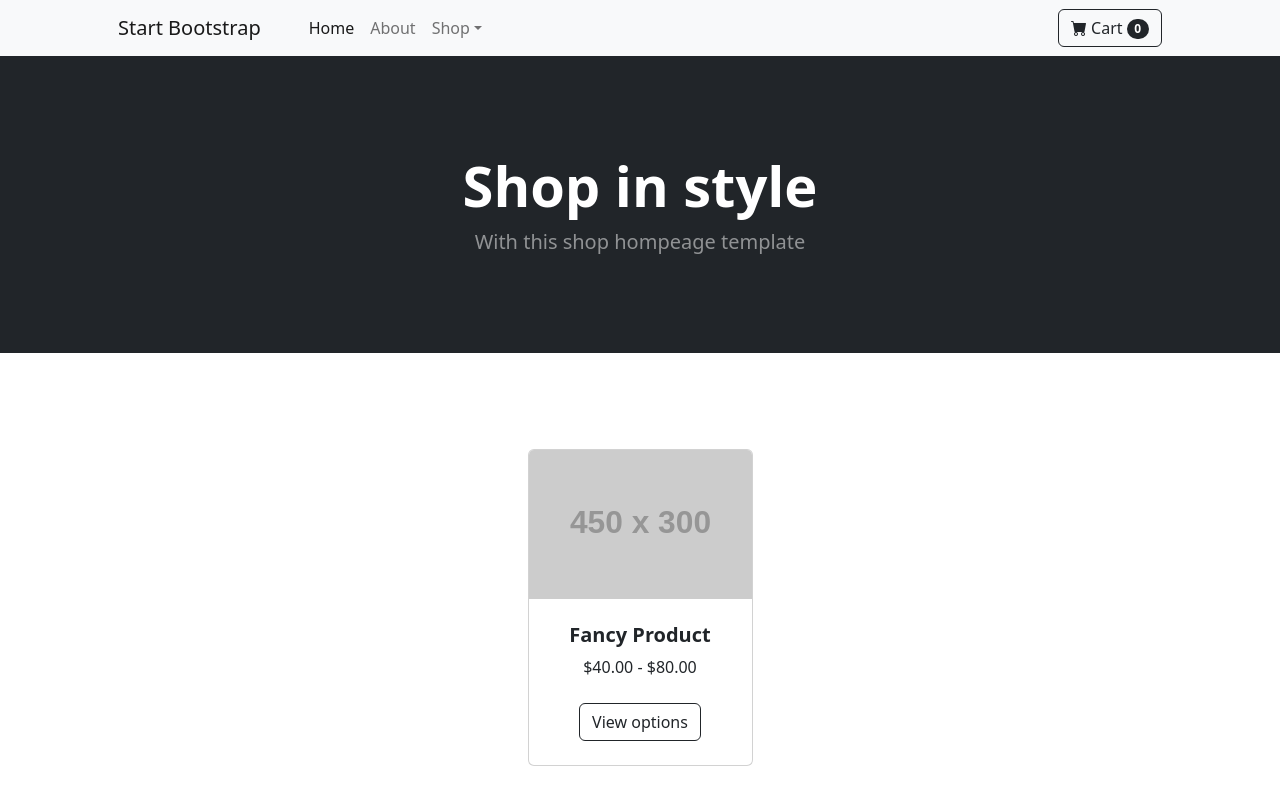
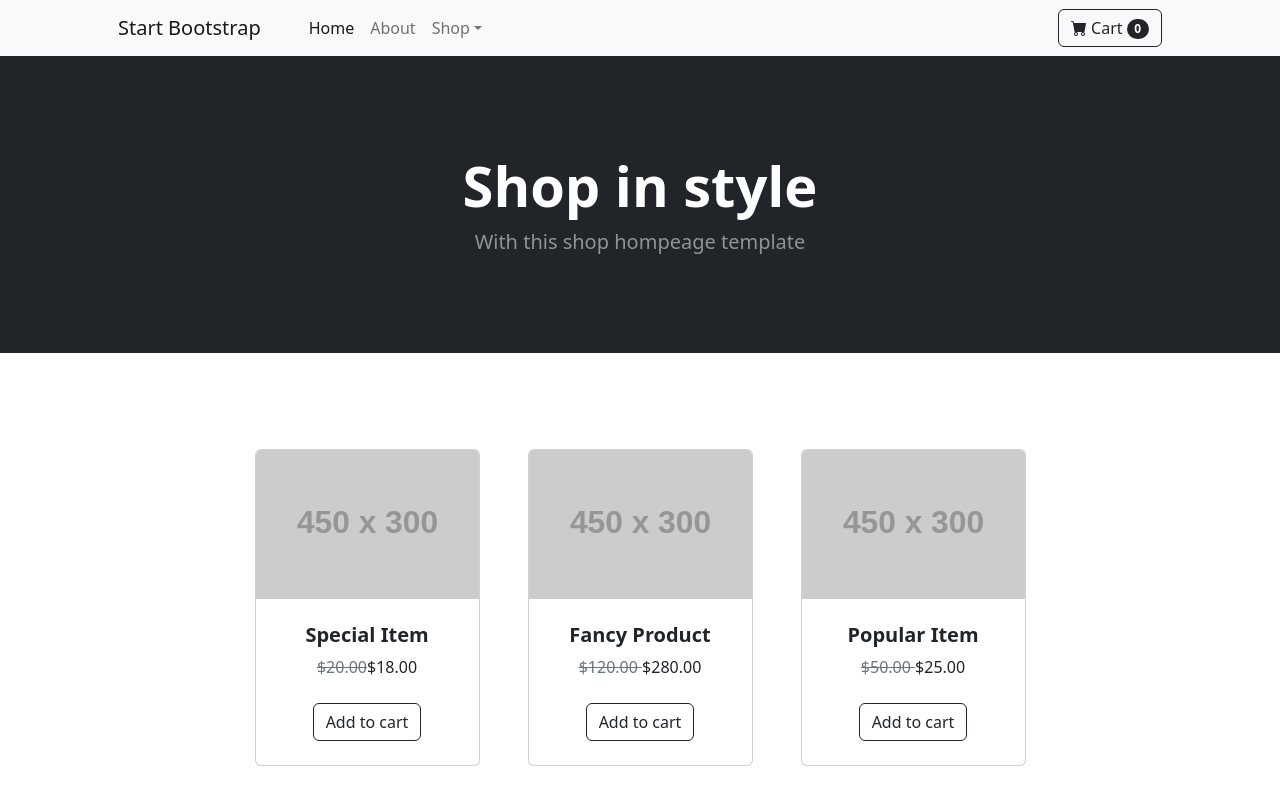
Before and after one commit to Dharanish3/shopping_cart, a React (Vite) app: page / in a window 1280 px wide. Shown: the top 800 px of the page. Built offline with nearby package versions, Linux system fonts and the light colour scheme.

Commit message:
cart update

```diff
--- a/src/Component/Card.jsx
+++ b/src/Component/Card.jsx
@@ -1,30 +1,77 @@
-import React from 'react'
+import React ,{useState} from 'react'
 
-function Card() {
+function Card({cart , setCart }) {
+
+    const [show, unShow] = useState(true)
+
+    const items = [{
+        image : "https://dummyimage.com/450x300/dee2e6/6c757d.jpg",
+        name : "Special Item",
+        price : "$20.00",
+        previous_price : "$18.00",
+
+},{
+    image : "https://dummyimage.com/450x300/dee2e6/6c757d.jpg",
+    name : "Fancy Product",
+    price : " $120.00 ",
+    previous_price : "$280.00",
+
+},{
+    image : "https://dummyimage.com/450x300/dee2e6/6c757d.jpg",
+    name : "Popular Item",
+    price : " $50.00 ",
+    previous_price : "$25.00"
+
+}]
+
+
   return (
     <>
       <section className="py-5">
+
             <div className="container px-4 px-lg-5 mt-5">
                 <div className="row gx-4 gx-lg-5 row-cols-2 row-cols-md-3 row-cols-xl-4 justify-content-center">
-                    <div className="col mb-5">
+
+                   {items.map((item , index) => {
+                    return (<>
+                        <div className="col mb-5" key={index}>
                         <div className="card h-100">
 
-                            <img className="card-img-top" src="https://dummyimage.com/450x300/dee2e6/6c757d.jpg" alt="..." />
+
+
+                            <img className="card-img-top" src={item.image} alt={item.name} />
 
                             <div className="card-body p-4">
                                 <div className="text-center">
 
-                                    <h5 className="fw-bolder">Fancy Product</h5>
+                                    <h5 className="fw-bolder">{item.name}</h5>
 
-                                    $40.00 - $80.00
+                                    <span className="text-muted text-decoration-line-through">{item.price}</span>
+                                    {item.previous_price}
                                 </div>
                             </div>
 
                             <div className="card-footer p-4 pt-0 border-top-0 bg-transparent">
-                                <div className="text-center"><a className="btn btn-outline-dark mt-auto" href="#">View options</a></div>
+                                <div className="text-center">
+                                {
+                                    show? <a className="btn btn-outline-dark mt-auto" href="#" onClick={() => {
+                                        setCart (cart+1)
+                                        unShow (false)
+                                    }}>Add to cart</a> :
+                                    <a className="btn btn-outline-dark mt-auto" href="#" onClick={() => {
+                                        setCart (cart-1)
+                                        unShow (true)
+                                    }}>Remove Cart</a>
+                                }
+
+                                </div>
                             </div>
                         </div>
                     </div>
+                    </>)
+                   })}
+
+
 
                 </div>
             </div>
--- a/src/Component/Footer.jsx
+++ b/src/Component/Footer.jsx
@@ -1,10 +1,13 @@
 import React from 'react'
 
 function Footer() {
+  const d = new Date();
+let year = d.getFullYear();
+
   return (
     <>
-        <footer class="py-5 bg-dark">
-            <div class="container"><p class="m-0 text-center text-white">Copyright &copy; Your Website 2023</p></div>
+        <footer className="py-5 bg-dark">
+            <div className="container"><p className="m-0 text-center text-white">Copyright &copy; All Rights Reserverd {year} </p></div>
         </footer>
     </>
   )
--- a/src/Component/Header.jsx
+++ b/src/Component/Header.jsx
@@ -3,11 +3,11 @@ import React from 'react'
 function Header() {
   return (
     <>
-      <header class="bg-dark py-5">
-            <div class="container px-4 px-lg-5 my-5">
-                <div class="text-center text-white">
-                    <h1 class="display-4 fw-bolder">Shop in style</h1>
-                    <p class="lead fw-normal text-white-50 mb-0">With this shop hompeage template</p>
+      <header className="bg-dark py-5">
+            <div className="container px-4 px-lg-5 my-5">
+                <div className="text-center text-white">
+                    <h1 className="display-4 fw-bolder">Shop in style</h1>
+                    <p className="lead fw-normal text-white-50 mb-0">With this shop hompeage template</p>
                 </div>
             </div>
         </header>
--- a/src/Component/Topbar.jsx
+++ b/src/Component/Topbar.jsx
@@ -1,6 +1,6 @@
 import React from 'react'
 
-function Topbar() {
+function Topbar({cart, setCart}) {
   return (
     <div>
       <nav className="navbar navbar-expand-lg navbar-light bg-light">
@@ -22,10 +22,12 @@ function Topbar() {
                         </li>
                     </ul>
                     <form className="d-flex">
-                        <button className="btn btn-outline-dark" type="submit">
+                        <button className="btn btn-outline-dark" onClick={()=> {
+                            setCart (cart + 1)
+                        }} >
                             <i className="bi-cart-fill me-1"></i>
                             Cart
-                            <span className="badge bg-dark text-white ms-1 rounded-pill">0</span>
+                            <span className="badge bg-dark text-white ms-1 rounded-pill">{cart}</span>
                         </button>
                     </form>
                 </div>
```
